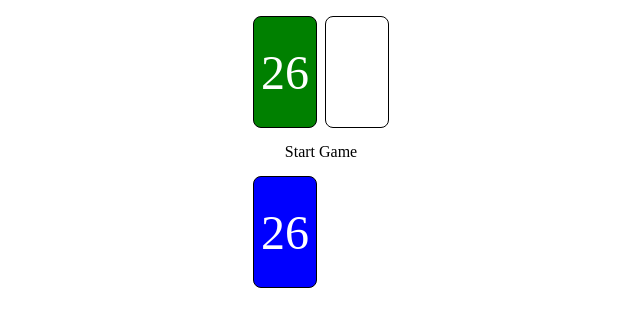
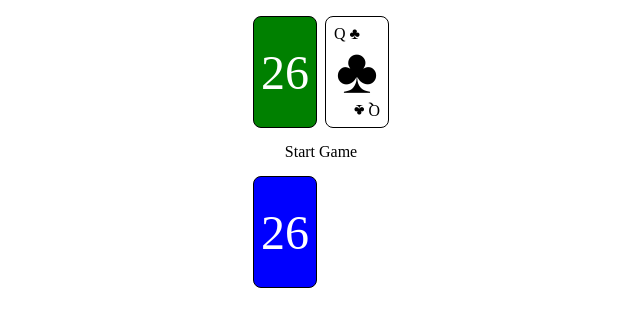
Before and after one commit to Mmarin95/flipcard-game, a plain HTML site: page index.html in a window 1280 px wide. Shown: the whole page, without its empty margins (319-959 px from the left). Drawn offline with Linux system fonts and the light colour scheme.

Commit message:
fix css classes

```diff
--- a/index.html
+++ b/index.html
@@ -10,9 +10,7 @@
   </head>
   <body>
     <div class="computer-deck deck">26</div>
-    <div class="computer-card-slot card-slot">
-      <div class="card"></div>
-    </div>
+    <div class="computer-card-slot card-slot"></div>
     <div class="text">Start Game</div>
     <div class="player-deck deck">26</div>
     <div class="player-card-slot card-slot"></div>
--- a/script.js
+++ b/script.js
@@ -1,4 +1,7 @@
 import Deck from "./Deck.js";
+const computerCardSlot = document.querySelector(".computer-card-slot")
 
 const deck = new Deck();
 deck.shuffle();
+
+computerCardSlot.appendChild(deck.cards[0].getHTML())
--- a/styles.css
+++ b/styles.css
@@ -56,19 +56,19 @@ body {
   font-size: 4rem;
 }
 
-.card-face::before,
-.card-face::after {
+.card::before,
+.card::after {
   position: absolute;
   content: attr(data-value);
   font-size: 1rem;
 }
 
-.card-face::before {
+.card::before {
   top: 0.5rem;
   left: 0.5rem;
 }
 
-.card-face::after {
+.card::after {
   right: 0.5rem;
   bottom: 0.5rem;
   transform: rotate(180deg);
```
